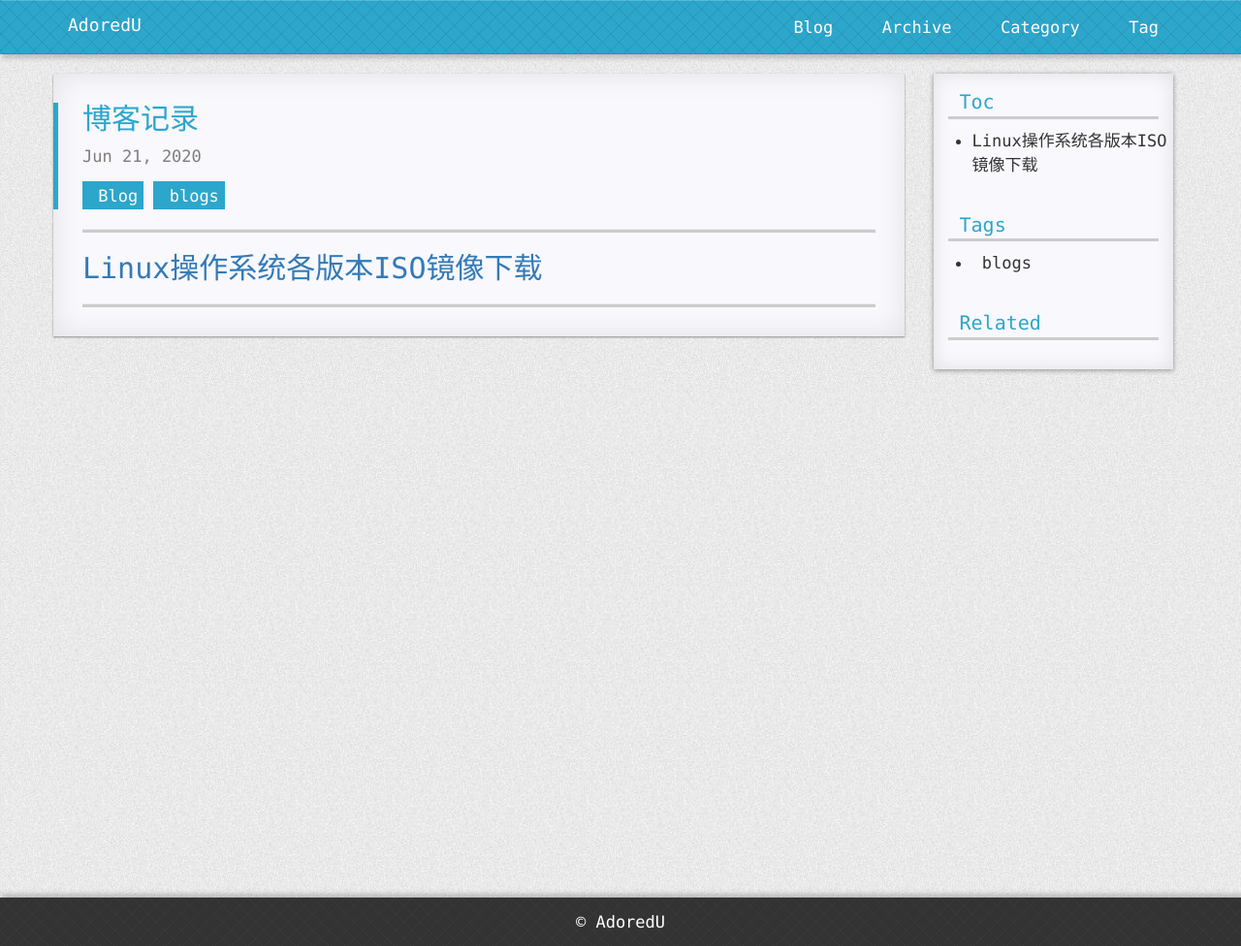
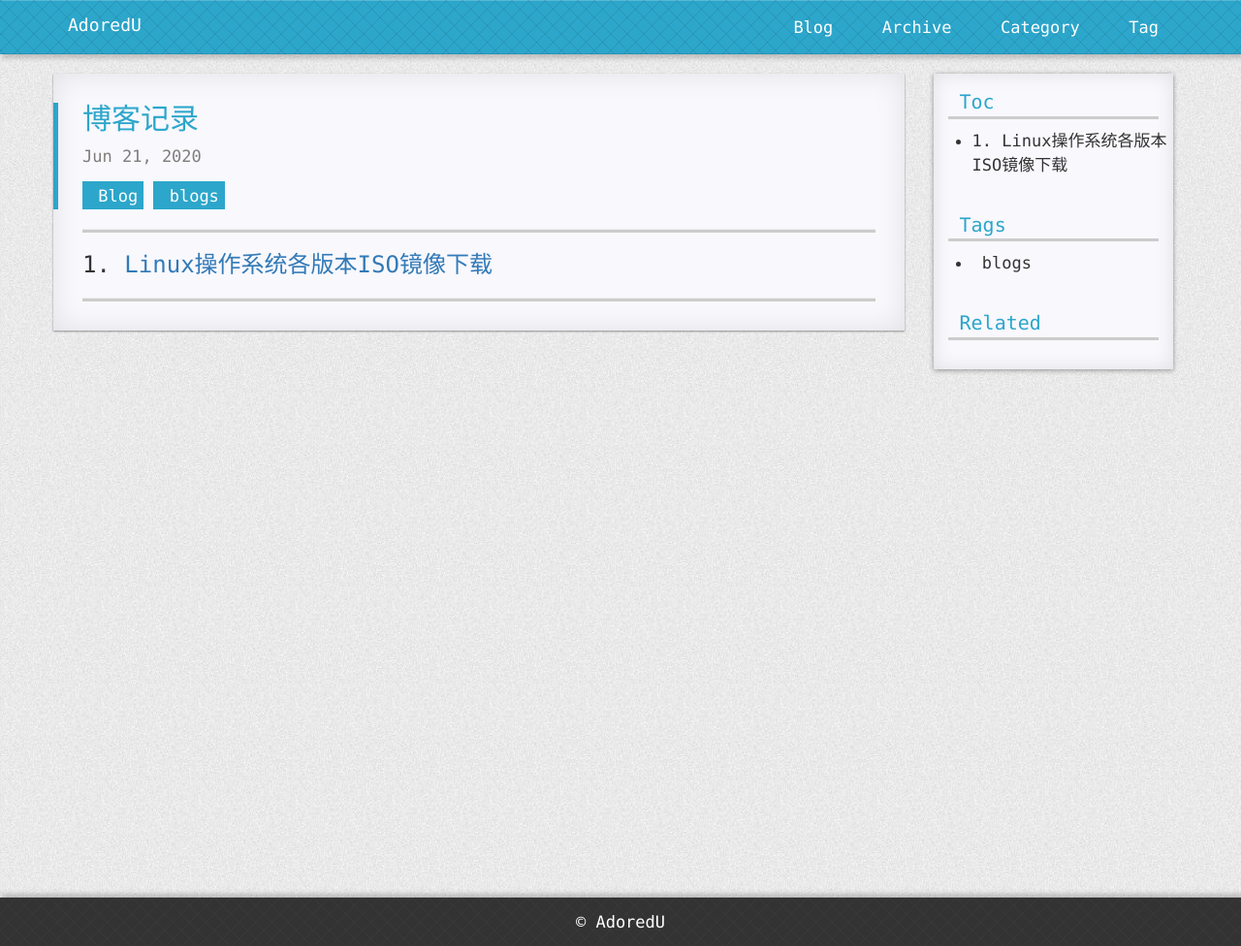
Before and after one commit to AdoredU/AdoredU.github.io, a Jekyll site: the page built from _posts/2020-06-21-blogs.md, in a window 1280 px wide. Shown: the whole page at 97% size. Built offline with Jekyll 4.4.1, drawn with Linux system fonts in a browser that asks for light colours; nearby versions of some CDN libraries; comment, search, counter and statistics services are not loaded; a style sheet for code colours, icons or effects is not loaded.

Commit message:
update _posts blogs.

```diff
--- a/_posts/2020-06-21-blogs.md
+++ b/_posts/2020-06-21-blogs.md
@@ -8,4 +8,4 @@ categories: Blog
 * TOC
 {:toc}
 
-## [Linux操作系统各版本ISO镜像下载](http://guanjianfeng.com/archives/1159631)
+### 1. [Linux操作系统各版本ISO镜像下载](http://guanjianfeng.com/archives/1159631)
```
